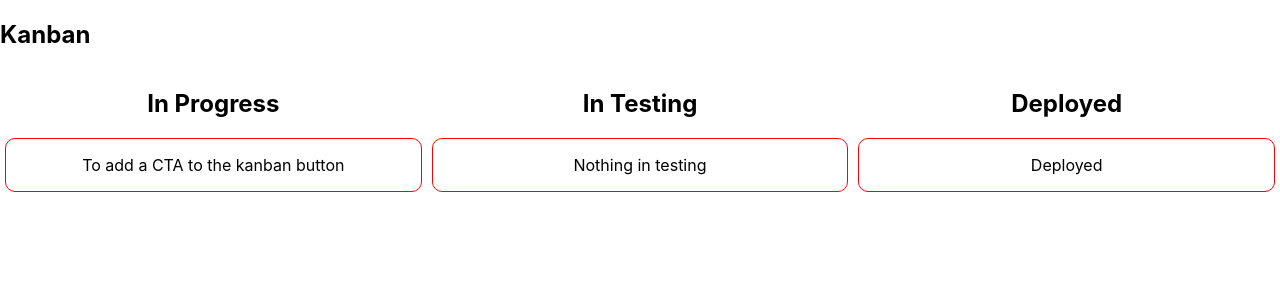
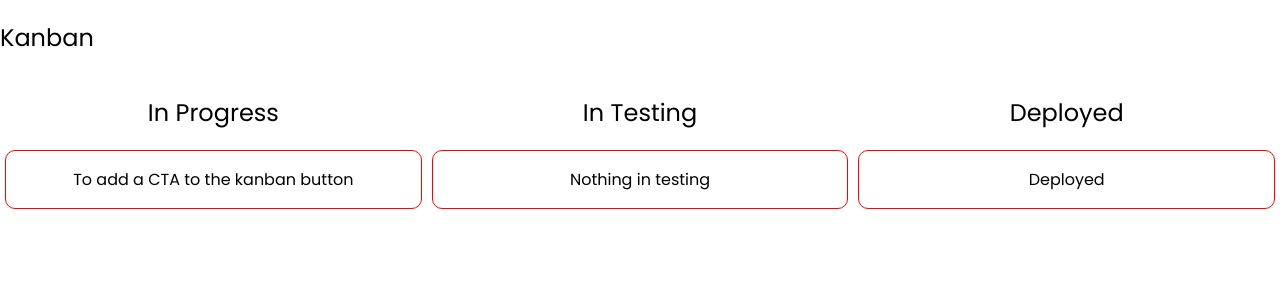
Before and after one commit to mahassan/kanban-react, a React (Create React App) app: page / in a window 1280 px wide. Shown: the top 300 px of the page. Built offline with nearby package versions, Linux system fonts and the light colour scheme.

Commit message:
addition of fonts

```diff
--- a/src/App.css
+++ b/src/App.css
@@ -1,3 +1,116 @@
+@import url('https://fonts.googleapis.com/css2?family=Poppins:ital,wght@0,100;0,200;0,300;0,400;0,500;0,600;0,700;0,800;0,900;1,100;1,200;1,300;1,400;1,500;1,600;1,700;1,800;1,900&display=swap');
+*{
+  font-family: "Poppins", sans-serif;
+  font-weight: 400;
+  font-style: normal;
+}
+/* .poppins-thin {
+  font-family: "Poppins", sans-serif;
+  font-weight: 100;
+  font-style: normal;
+}
+
+.poppins-extralight {
+  font-family: "Poppins", sans-serif;
+  font-weight: 200;
+  font-style: normal;
+}
+
+.poppins-light {
+  font-family: "Poppins", sans-serif;
+  font-weight: 300;
+  font-style: normal;
+}
+
+.poppins-regular {
+  font-family: "Poppins", sans-serif;
+  font-weight: 400;
+  font-style: normal;
+}
+
+.poppins-medium {
+  font-family: "Poppins", sans-serif;
+  font-weight: 500;
+  font-style: normal;
+}
+
+.poppins-semibold {
+  font-family: "Poppins", sans-serif;
+  font-weight: 600;
+  font-style: normal;
+}
+
+.poppins-bold {
+  font-family: "Poppins", sans-serif;
+  font-weight: 700;
+  font-style: normal;
+}
+
+.poppins-extrabold {
+  font-family: "Poppins", sans-serif;
+  font-weight: 800;
+  font-style: normal;
+}
+
+.poppins-black {
+  font-family: "Poppins", sans-serif;
+  font-weight: 900;
+  font-style: normal;
+}
+
+.poppins-thin-italic {
+  font-family: "Poppins", sans-serif;
+  font-weight: 100;
+  font-style: italic;
+}
+
+.poppins-extralight-italic {
+  font-family: "Poppins", sans-serif;
+  font-weight: 200;
+  font-style: italic;
+}
+
+.poppins-light-italic {
+  font-family: "Poppins", sans-serif;
+  font-weight: 300;
+  font-style: italic;
+}
+
+.poppins-regular-italic {
+  font-family: "Poppins", sans-serif;
+  font-weight: 400;
+  font-style: italic;
+}
+
+.poppins-medium-italic {
+  font-family: "Poppins", sans-serif;
+  font-weight: 500;
+  font-style: italic;
+}
+
+.poppins-semibold-italic {
+  font-family: "Poppins", sans-serif;
+  font-weight: 600;
+  font-style: italic;
+}
+
+.poppins-bold-italic {
+  font-family: "Poppins", sans-serif;
+  font-weight: 700;
+  font-style: italic;
+}
+
+.poppins-extrabold-italic {
+  font-family: "Poppins", sans-serif;
+  font-weight: 800;
+  font-style: italic;
+}
+
+.poppins-black-italic {
+  font-family: "Poppins", sans-serif;
+  font-weight: 900;
+  font-style: italic;
+} */
 .main__container{
   display: grid;
   grid-template-columns: 1fr 1fr 1fr;
```
